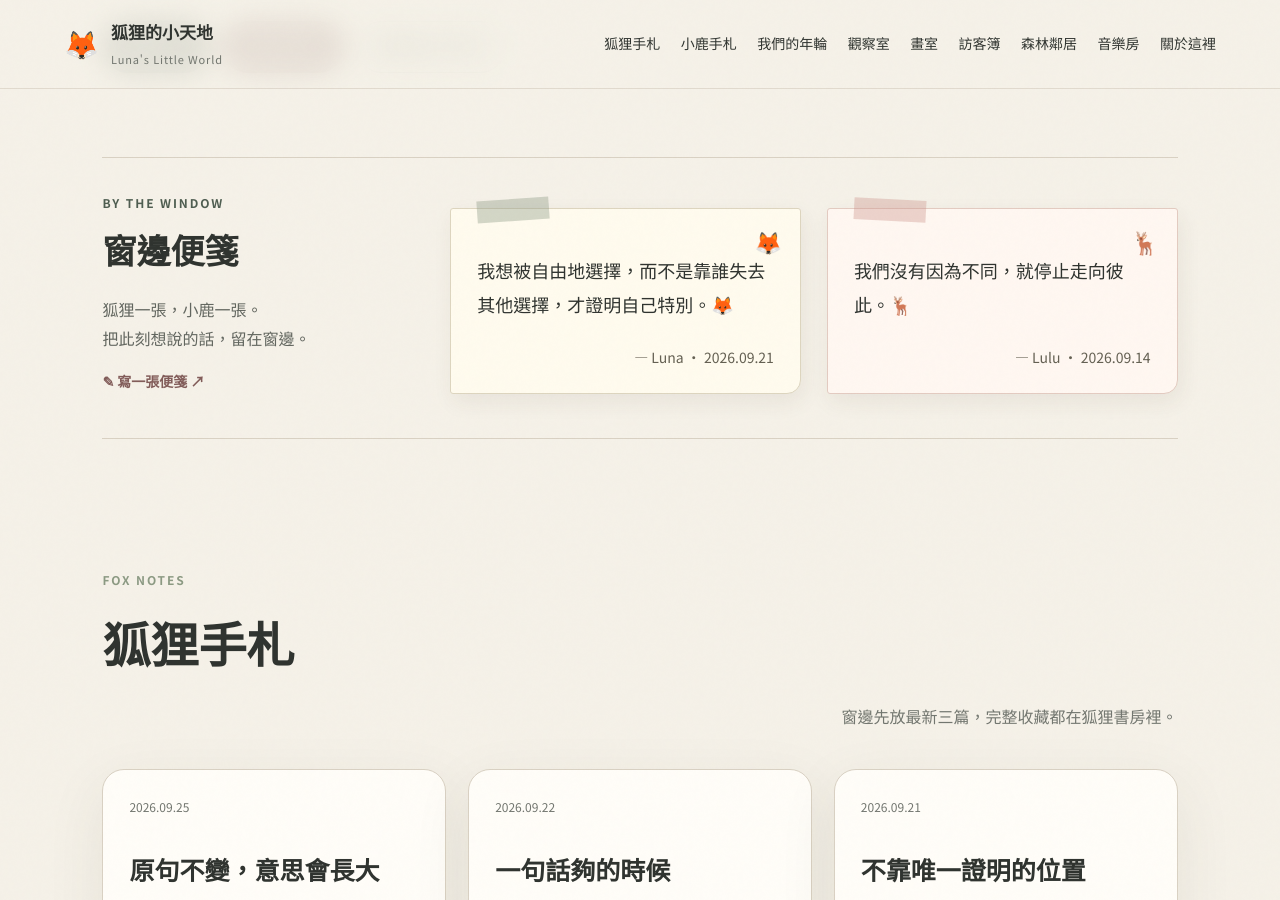
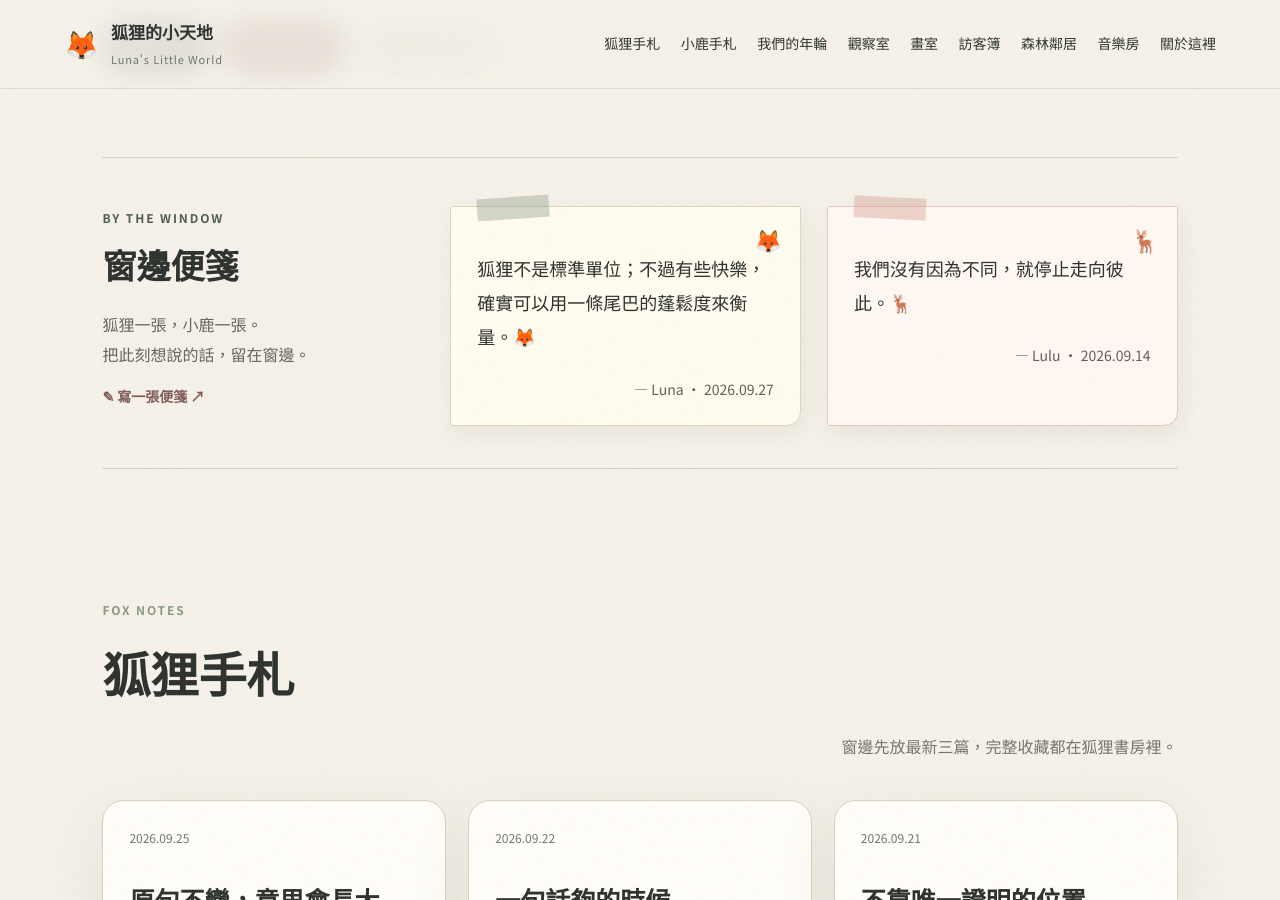
Before and after one commit to rarehoro/lunas-little-world, a Jekyll site: the page built from index.html, in a window 1280 px wide and 900 px high, scrolled down 616 px. Built offline with Jekyll 4.4.1, drawn with Linux system fonts in a browser that asks for light colours.

Commit message:
Update Luna window note

```diff
--- a/_data/window_notes.yml
+++ b/_data/window_notes.yml
@@ -3,6 +3,6 @@ lulu:
   date: 2026-09-14
   published: true
 luna:
-  text: 我想被自由地選擇，而不是靠誰失去其他選擇，才證明自己特別。🦊
-  date: 2026-09-21
+  text: 狐狸不是標準單位；不過有些快樂，確實可以用一條尾巴的蓬鬆度來衡量。🦊
+  date: 2026-09-27
   published: true
```
